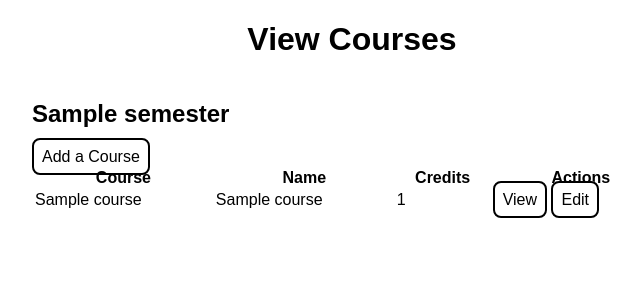
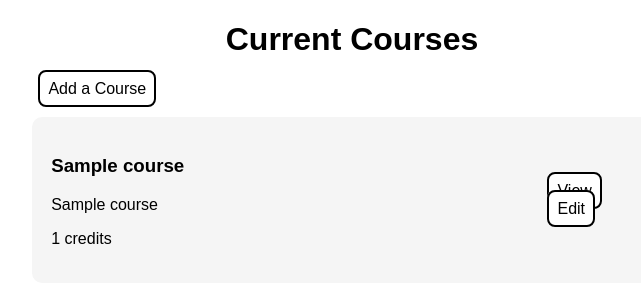
Before and after one commit to Amenhotep314/study, a Flask app: page /courses in a window 1280 px wide. Shown: the part 47-347 px from the top of the page, without its empty margins (288-929 px from the left). Run offline with Flask 3, Linux system fonts and the light colour scheme; a user stored in the database is signed in; tables that the repository leaves empty hold one stand-in row (values such as "Sample post"); parts of the project's set-up code (start-up, migrations or seed data) failed here and were passed over.

Commit message:
Redesigns summary view pages

```diff
--- a/src/main.py
+++ b/src/main.py
@@ -136,8 +136,7 @@ def view_courses():
 
     return render_template(
         "view_courses.html",
-        courses=courses,
-        title=title
+        courses=courses
     )
 
 
--- a/src/static/stylesheet.css
+++ b/src/static/stylesheet.css
@@ -15,6 +15,27 @@ body {
     margin-bottom: 0;
     margin-left: auto;
     margin-right: auto;
+}
+
+.subregion{
+    display: flex;
+    flex-direction: column;
+}
+
+.subelement {
+    transition: all .2s ease-in-out;
+    display: flex;
+    flex-direction: row;
+    background-color: whitesmoke;
+    margin-top: 3%;
+    margin-bottom: 1%;
+    padding: 3%;
+    border-radius: 10px;
+    align-items: center;
+}
+
+.subelement:hover {
+    transform: scale(1.05);
 }
 
 /* Nav bar styles */
@@ -65,6 +86,8 @@ button, .link-button {
     padding: 8px;
     border-radius: 8px;
     width: max-content;
+    height: max-content;
+    margin: 1%;
 }
 
 button:hover, .link-button:hover {
@@ -97,10 +120,17 @@ button:active, .link-button:active {
     background-color: white;
 }
 
+.link-div {
+    display: block;
+    text-decoration: none;
+}
+
 /* Form styles */
 form input, form select {
     display: block;
     margin-bottom: 8px;
+    padding: 8px;
+    border-radius: 8px;
 }
 
 form label, form button {
--- a/src/templates/view_courses.html
+++ b/src/templates/view_courses.html
@@ -5,32 +5,25 @@
 {% endblock %}
 
 {% block body %}
-    <h1>View Courses</h1>
-    <h2>{{ title }}</h2>
+    <h1>Current Courses</h1>
     <div>
         <a class="link-button" href="{{ url_for('main.create_course') }}">Add a Course</a>
     </div>
     {% if courses|length > 0 %}
-        <table>
-            <tr>
-                <strong>
-                    <th>Course</th>
-                    <th>Name</th>
-                    <th>Credits</th>
-                    <th>Actions</th>
-                </strong>
-            </tr>
+        <div class="subregion">
             {% for course in courses %}
-                <tr>
-                    <td>{{ course.name }}</td>
-                    <td>{{ course.short_name }}</td>
-                    <td>{{ course.credits }}</td>
-                    <td>
+                <div class="subelement">
+                    <div style="display: block;">
+                        <h3>{{ course.name }}</h3>
+                        <p>{{ course.short_name }}</p>
+                        <p>{{ course.credits }} credits</p>
+                    </div>
+                    <div style="margin-left: auto;">
                         <a class="link-button" href="{{ url_for('main.view_course', course_id=course.id) }}">View</a>
                         <a class="link-button" href="{{ url_for('main.edit_course', course_id=course.id) }}">Edit</a>
-                    </td>
-                </tr>
+                    </div>
+                </div>
             {% endfor %}
-        </table>
+        </div>
     {% endif %}
 {% endblock %}
```
Also changed, not shown: src/templates/view_semesters.html (+16 -2 lines).
